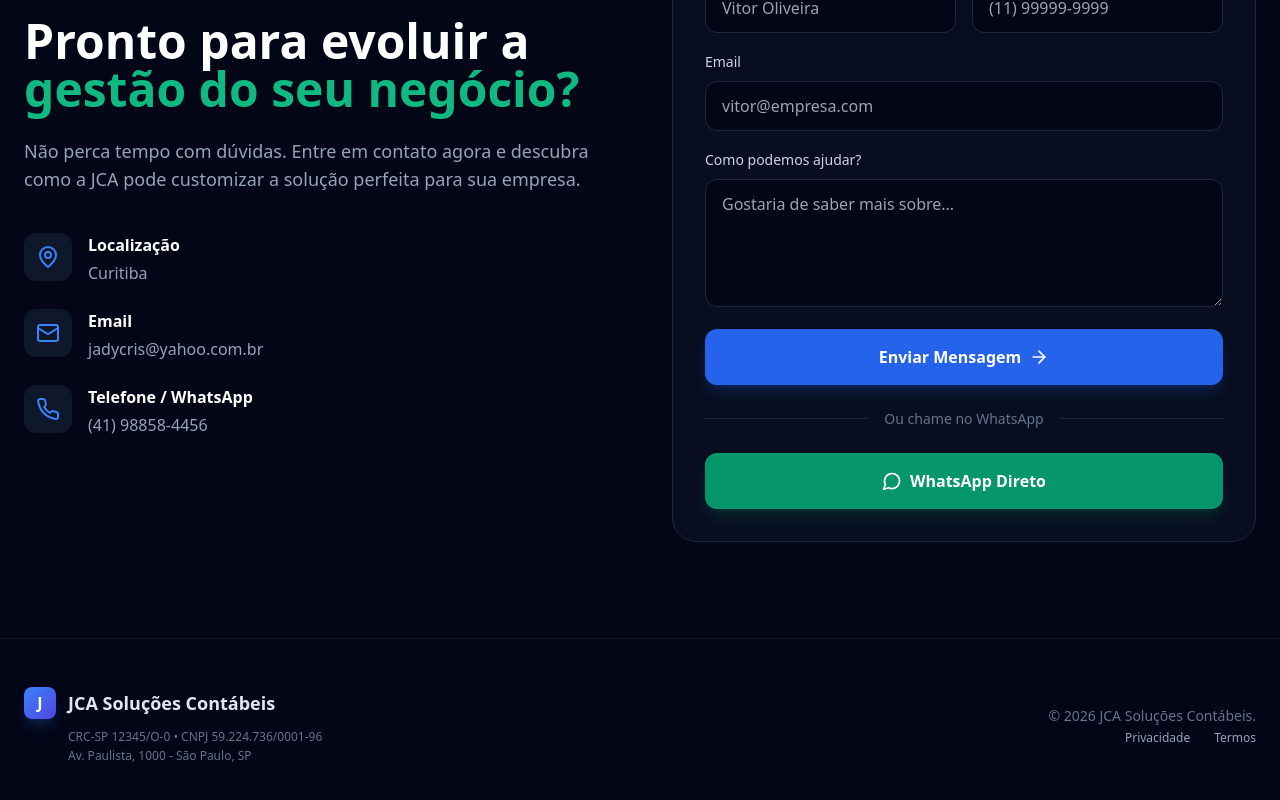
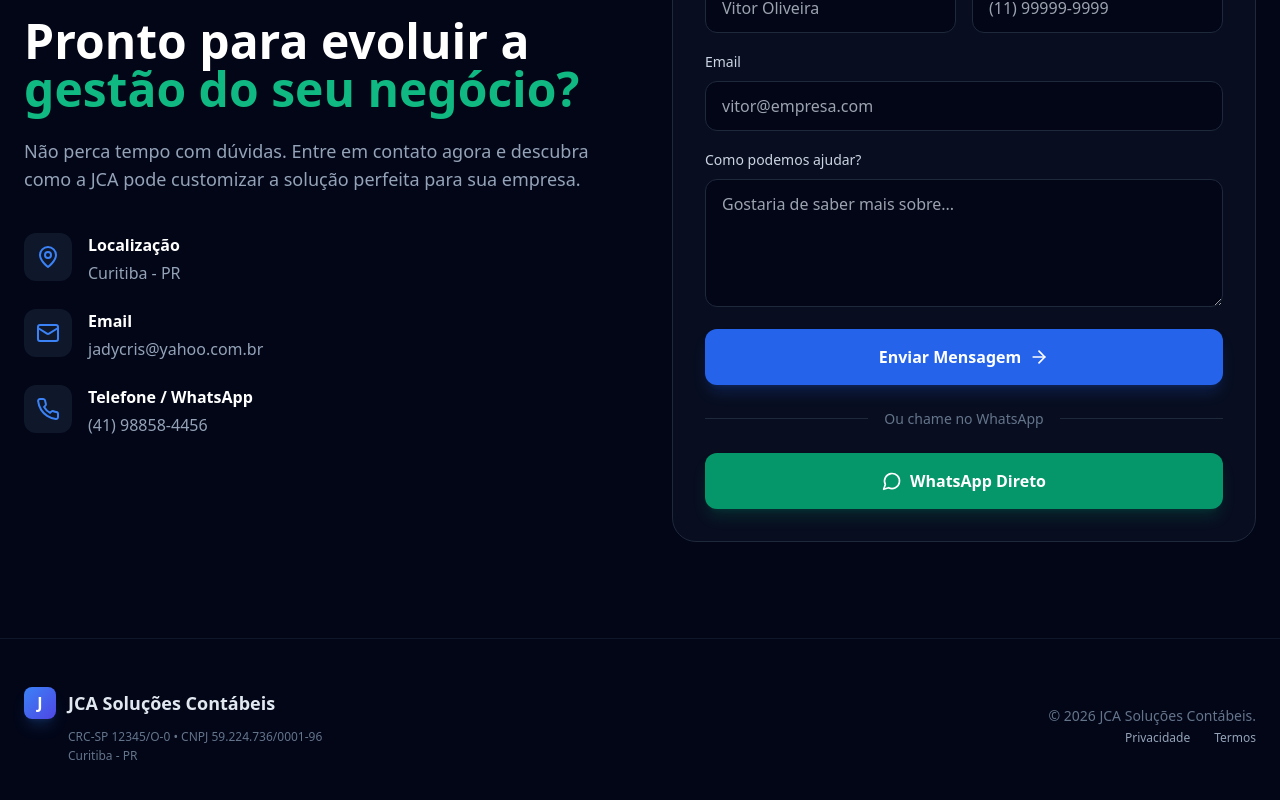
Before and after one commit to luisfelipe261099/jca-contabilidade, a Next.js app: page / in a window 1280 px wide. Shown: the part 2238-3038 px from the top of the page. Built offline with nearby package versions, Linux system fonts and the light colour scheme.

Commit message:
update: add Curitiba address to contact info

```diff
--- a/components/Contact.tsx
+++ b/components/Contact.tsx
@@ -25,7 +25,7 @@
                                 </div>
                                 <div>
                                     <h4 className="text-white font-bold mb-1">Localização</h4>
-                                    <p className="text-slate-400">Curitiba</p>
+                                    <p className="text-slate-400">Curitiba - PR</p>
                                 </div>
                             </div>
 
--- a/components/Footer.tsx
+++ b/components/Footer.tsx
@@ -15,7 +15,7 @@
                     </div>
                     <p className="text-xs text-slate-500 max-w-xs leading-relaxed pl-11">
                         CRC-SP 12345/O-0 • CNPJ 59.224.736/0001-96<br />
-                        Av. Paulista, 1000 - São Paulo, SP
+                        Curitiba - PR
                     </p>
                 </div>
 
```
